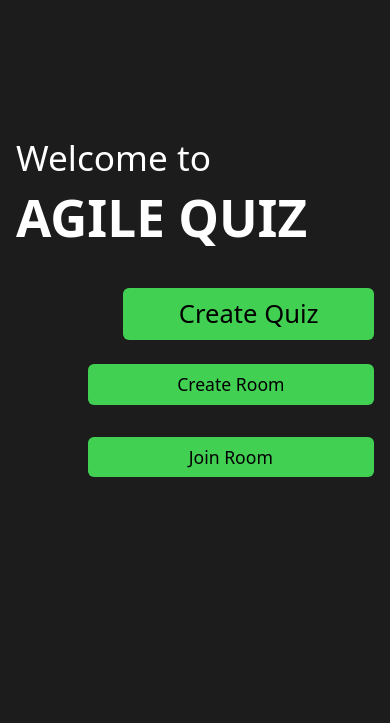
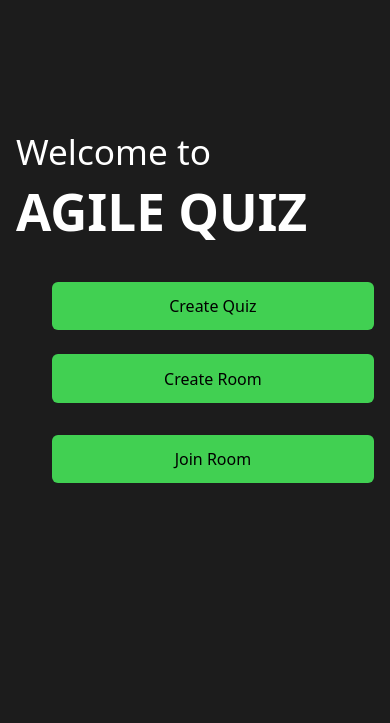
Before and after one commit to prawny1103/cits3403-project, a Flask app: page / in a window 390 px wide. Shown: the part 121-844 px from the top of the page. Run offline with Flask 3, Linux system fonts and the light colour scheme.

Commit message:
Fix create quiz button responsiveness

```diff
--- a/app/static/css/styles.css
+++ b/app/static/css/styles.css
@@ -1988,3 +1988,26 @@
         padding: 0.5rem;
     }
 }
+
+/* Fix landing page button scaling */
+#landing-page-main #create-quiz-btn,
+#landing-page-main #create-room-btn,
+#landing-page-main #join-room-btn {
+    width: clamp(220px, 30vw, 520px) !important;
+    max-width: 100%;
+    box-sizing: border-box;
+    font-size: clamp(0.9rem, 1.4vw, 1.5rem);
+    padding: 0.6rem 1rem;
+    text-align: center;
+}
+
+/* Mobile landing buttons */
+@media (max-width: 768px) {
+    #landing-page-main #create-quiz-btn,
+    #landing-page-main #create-room-btn,
+    #landing-page-main #join-room-btn {
+        width: 90% !important;
+        font-size: 1rem;
+        padding: 0.7rem 1rem;
+    }
+}
```
